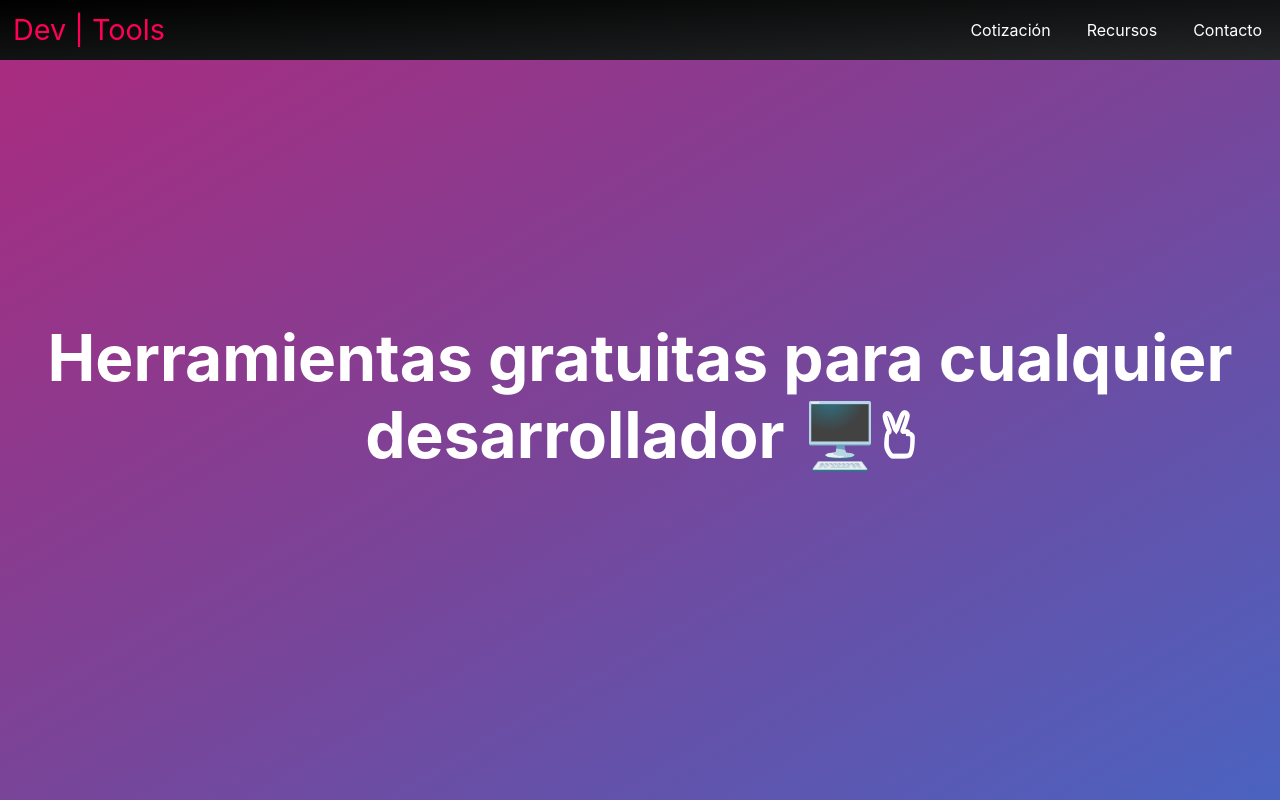
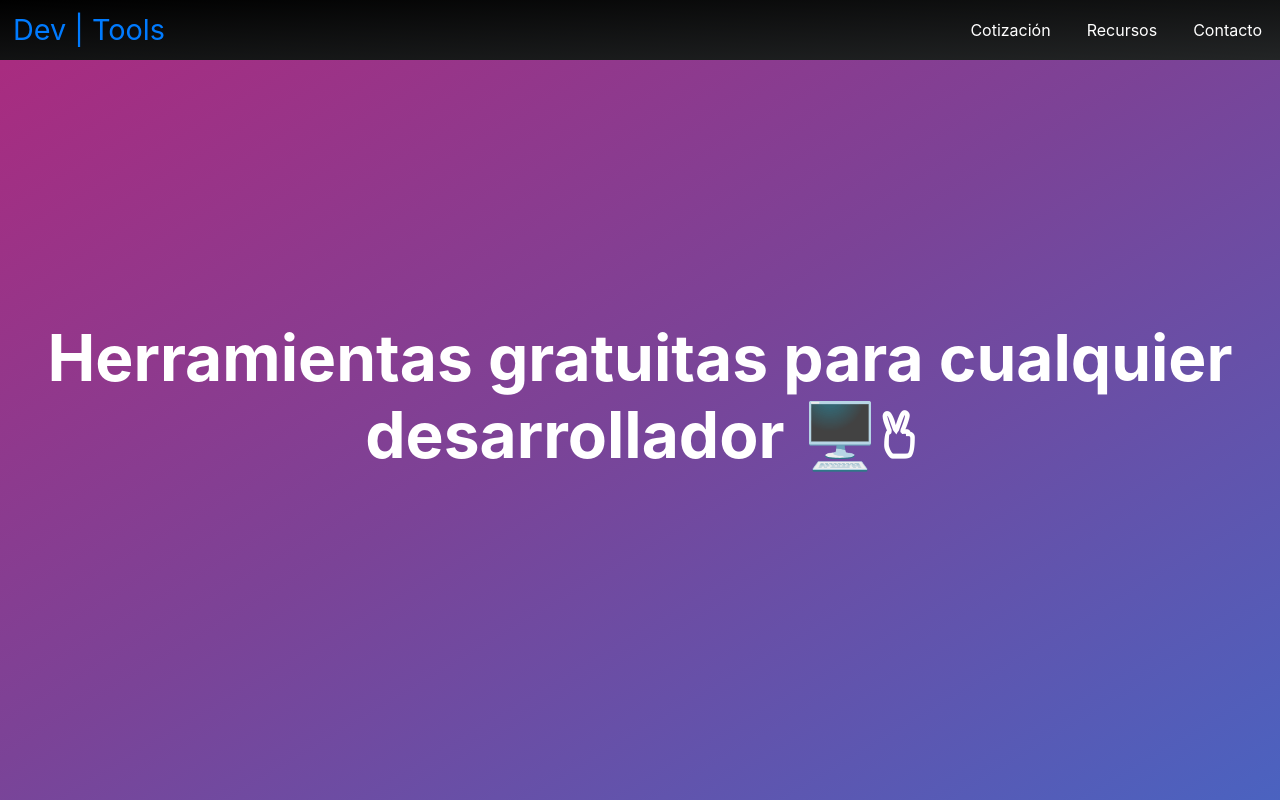
Before and after one commit to DevYeison/dev-tools, a React (Create React App) app: page /home in a window 1280 px wide. Shown: the top 800 px of the page. Built offline with nearby package versions, Linux system fonts and the light colour scheme.

Commit message:
ADD: name header clikable

```diff
--- a/src/components/Header/Header.js
+++ b/src/components/Header/Header.js
@@ -5,7 +5,13 @@ import { Link } from "react-router-dom";
 const Header = ({ brandName, topicList }) => {
   return (
     <header className="d-flex bd-highlight">
-      <span className="p-2 flex-grow-1 bd-highlight heading">{brandName}</span>
+      <Link
+        id="home-link"
+        to="/home"
+        className="p-2 flex-grow-1 bd-highlight heading"
+      >
+        <span>{brandName}</span>
+      </Link>
       <>
         {topicList.map((button) => (
           <Link
```
